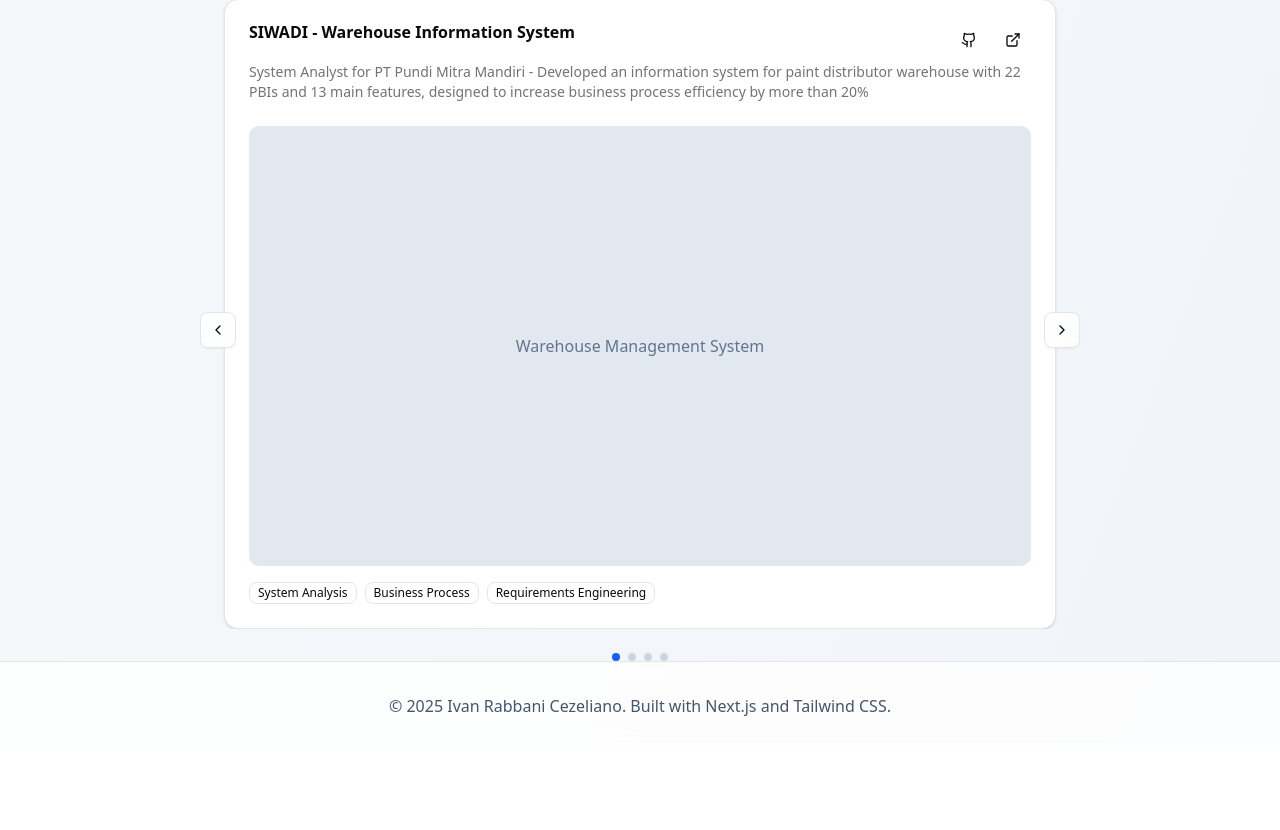
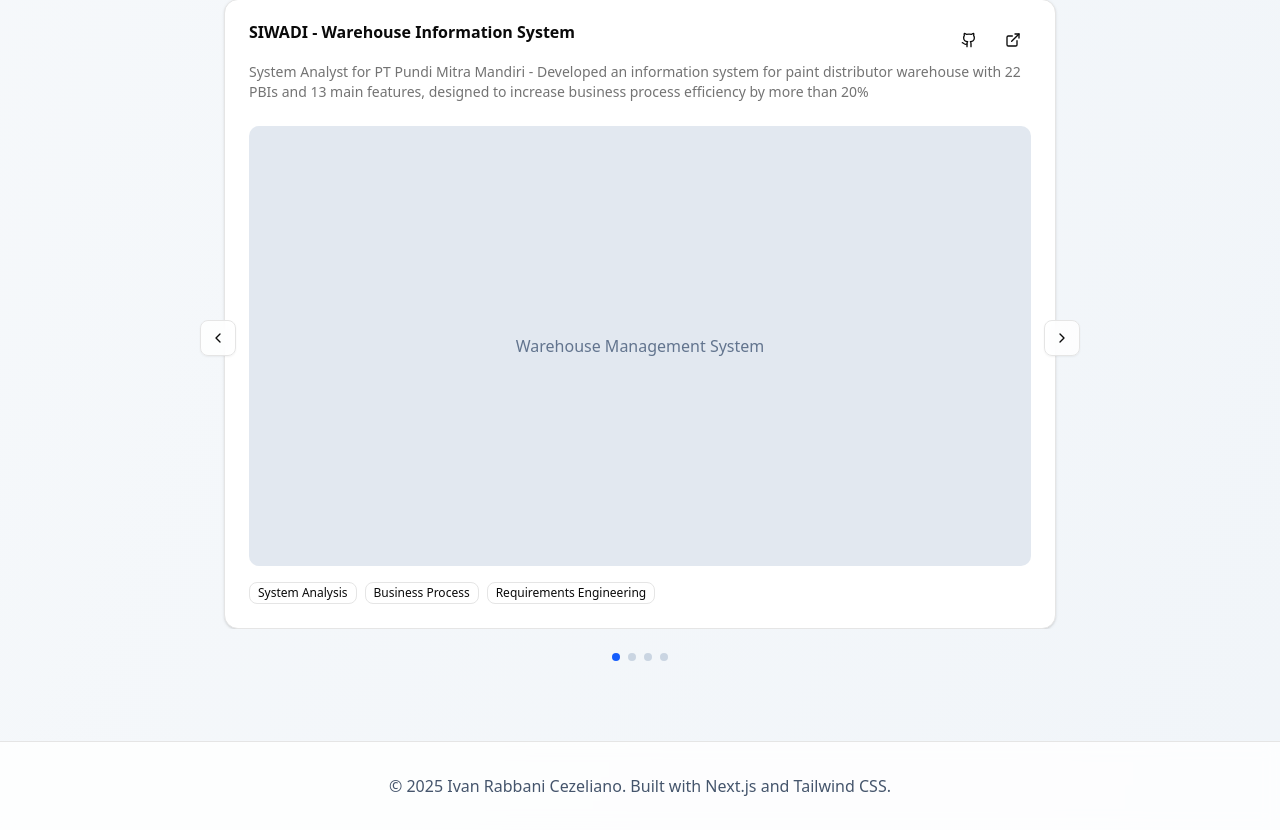
Before and after one commit to ivanrbnc/portfolio, a Next.js app: page / in a window 1280 px wide. Shown: the part 2625-3455 px from the top of the page. Before the commit the page ends 3375 px from the top, so only its background shows below. Built offline with nearby package versions, Linux system fonts and the light colour scheme.

Commit message:
chore: give a lil tab below project section

```diff
--- a/components/projects-carousel.tsx
+++ b/components/projects-carousel.tsx
@@ -53,7 +53,7 @@ export function ProjectsCarousel() {
   }
 
   return (
-    <section id="projects-section" className="space-y-8">
+    <section id="projects-section" className="space-y-8 mb-16">
       <h3 className="text-3xl font-bold text-center text-slate-800">Featured Projects</h3>
 
       <div className="relative">
@@ -120,7 +120,7 @@ export function ProjectsCarousel() {
         </Button>
 
         {/* Dots Indicator */}
-        <div className="flex justify-center gap-2 mt-6">
+        <div className="flex justify-center gap-2 mt-6 pb-4">
           {projects.map((_, index) => (
             <button
               key={index}
```
